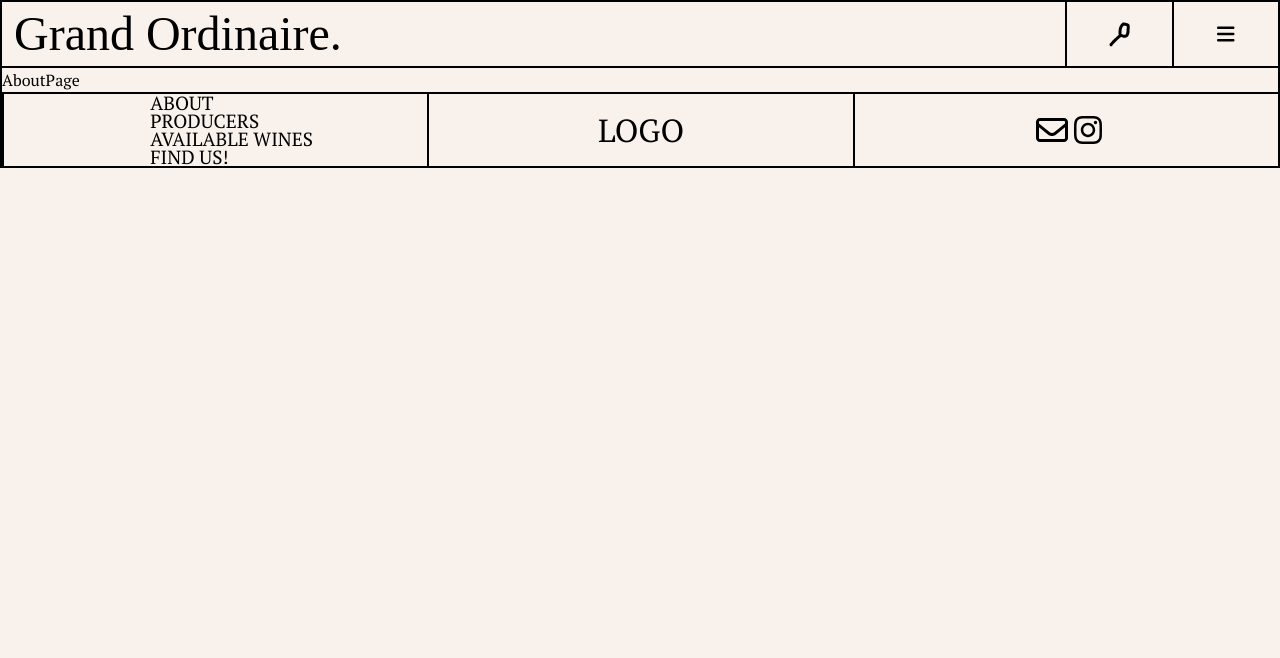
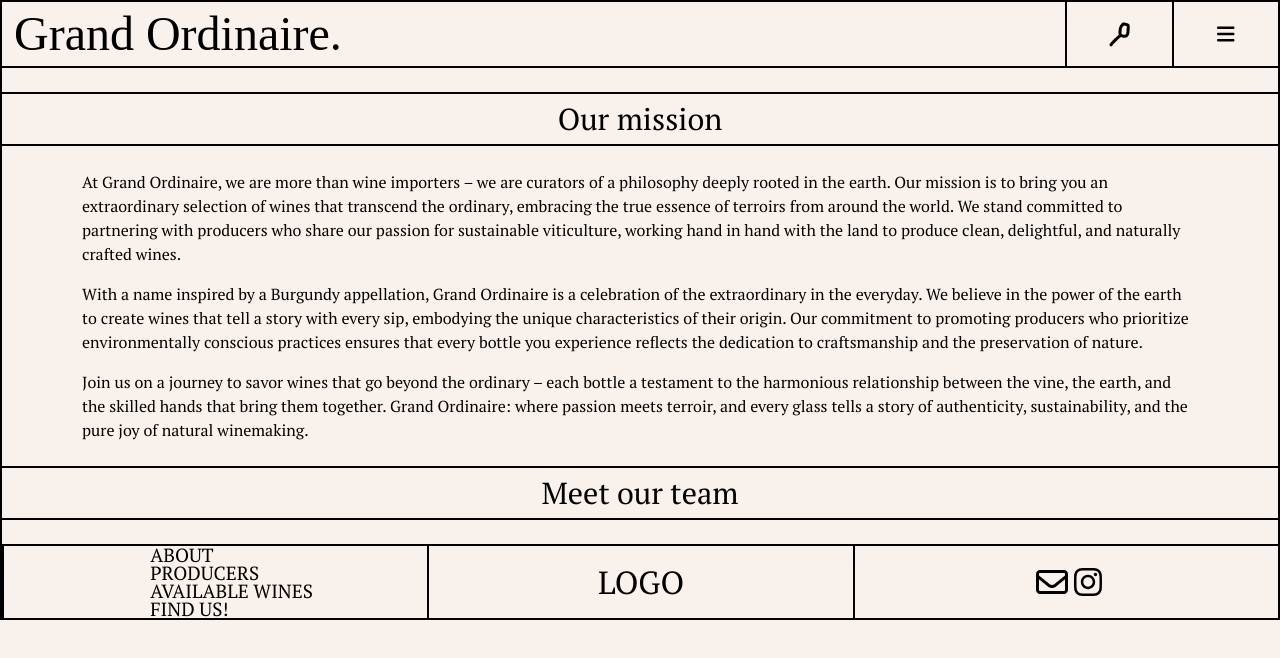
Before and after one commit to veronique1415/veronique-desrochers-captsone, a React (Create React App) app: page /about in a window 1280 px wide. Shown: the top 658 px of the page. Built offline with nearby package versions, Linux system fonts and the light colour scheme; a web font is replaced by a local one.

Commit message:
start about section

```diff
--- /dev/null
+++ b/src/components/About/About.js
@@ -0,0 +1,26 @@
+import Banner from "../Banner/Banner";
+import { Container, Stack, Col, Row } from "react-bootstrap";
+import "./About.scss"
+
+const About = () => {
+  return (
+    <section className="about">
+        <Banner text={"Our mission"}/>
+        <Container>
+            <Row>
+                 <Col>
+                    <Stack gap={3}>
+                        <p className="">At Grand Ordinaire, we are more than wine importers – we are curators of a philosophy deeply rooted in the earth. Our mission is to bring you an extraordinary selection of wines that transcend the ordinary, embracing the true essence of terroirs from around the world. We stand committed to partnering with producers who share our passion for sustainable viticulture, working hand in hand with the land to produce clean, delightful, and naturally crafted wines.</p>
+                        <p>With a name inspired by a Burgundy appellation, Grand Ordinaire is a celebration of the extraordinary in the everyday. We believe in the power of the earth to create wines that tell a story with every sip, embodying the unique characteristics of their origin. Our commitment to promoting producers who prioritize environmentally conscious practices ensures that every bottle you experience reflects the dedication to craftsmanship and the preservation of nature.</p>
+                        <p>Join us on a journey to savor wines that go beyond the ordinary – each bottle a testament to the harmonious relationship between the vine, the earth, and the skilled hands that bring them together. Grand Ordinaire: where passion meets terroir, and every glass tells a story of authenticity, sustainability, and the pure joy of natural winemaking.</p>
+                     </Stack>
+                </Col>
+            </Row>
+
+        </Container>
+        <Banner text={"Meet our team"}/>
+    </section>
+  )
+};
+
+export default About;
--- /dev/null
+++ b/src/components/About/About.scss
@@ -0,0 +1,3 @@
+@use '../../styles/partials/globals';
+@use '../../styles/partials/variables' as *;
+@use '../../styles/partials/mixins' as *;
--- a/src/components/NewIn/NewIn.js
+++ b/src/components/NewIn/NewIn.js
@@ -11,7 +11,7 @@ import "./NewIn.scss"
 const NewIn = () => {
   return <section className="newIn">
             <Banner text={"New arrivals"} />
-            <Container fluid className="py-3">
+            <Container fluid className="py-2 pb-4">
                 <Row xs={2} sm={3} md={4} lg={5} className="image__flex-container">
                     <Col className="py-1">
                         <Link to={"/wines"}><Card>
--- a/src/pages/AboutPage/AboutPage.js
+++ b/src/pages/AboutPage/AboutPage.js
@@ -1,6 +1,11 @@
+import About from "../../components/About/About";
+
+
 const AboutPage = () => {
     return (
-        <div>AboutPage</div>
+        <main>
+            <About />
+        </main>
     )
 }
 
```
